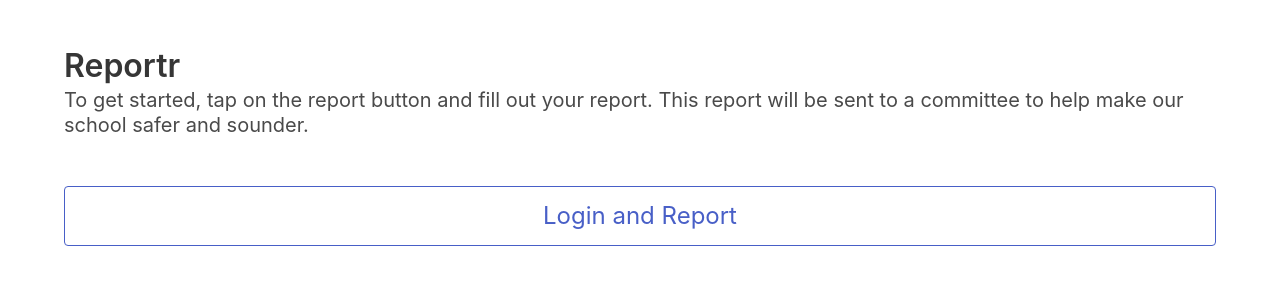
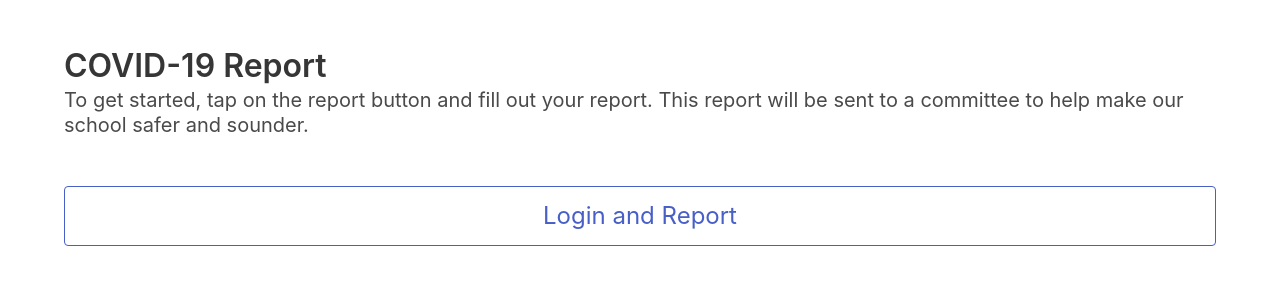
Before and after one commit to InnovativeInventor/reportr, a plain HTML site: page static/index.html in a window 1280 px wide. Drawn offline with nearby package versions, Linux system fonts and the light colour scheme.

Commit message:
Rebranded

```diff
--- a/static/index.html
+++ b/static/index.html
@@ -3,14 +3,14 @@
     <head>
         <meta charset="utf-8">
         <meta name="viewport" content="width=device-width, initial-scale=1">
-        <title>Reportr | Reporting COVID-19 rule violations</title>
+        <title>COVID-19 Report | Reporting COVID-19 rule violations</title>
         <link rel="stylesheet" href="https://cdn.jsdelivr.net/npm/bulma@0.9.0/css/bulma.min.css">
     </head>
     <body>
         <section class="section">
             <div class="container">
                 <h1 class="title">
-                    Reportr
+                    COVID-19 Report
                 </h1>
                 <p class="subtitle">
                     To get started, tap on the report button and fill out your report. This report will be sent to a committee to help make our school safer and sounder.
```
Also changed, not shown: static/report.html (+2 -2 lines).
